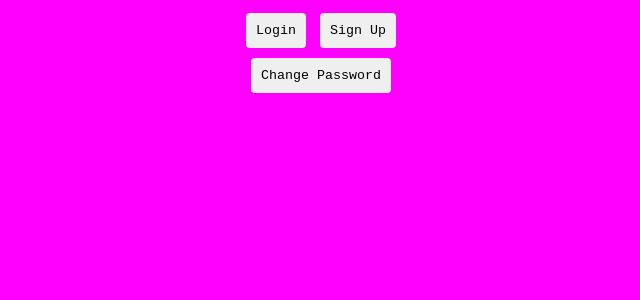
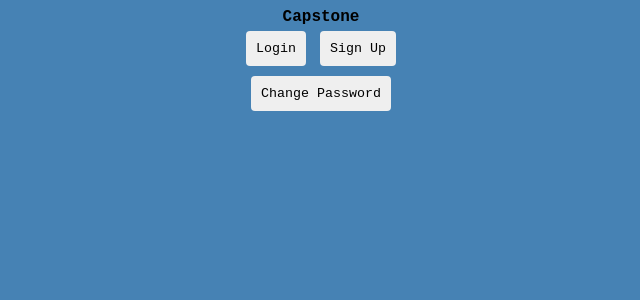
Before and after one commit to nickb210/capstone, a Flask app: page /home in a window 1280 px wide. Shown: the top 300 px of the page, without its empty margins (319-959 px from the left). Run offline with Flask 2, Linux system fonts and the light colour scheme.

Commit message:
changed background color from 'magenta' to 'steeleblue'

```diff
--- a/code/templates/main.html
+++ b/code/templates/main.html
@@ -8,7 +8,7 @@
   }
 
   body {
-    background-color:magenta;
+    background-color:steelblue;
   }
 
   label {
@@ -42,7 +42,7 @@
 
 <body>
   <form>
-
+    <label class="wrapper">Capstone</label>
     <div style="text-align: center; border: none">
       <button type="submit" class="button" name="login" value="login" formmethod="post">
         Login
```
